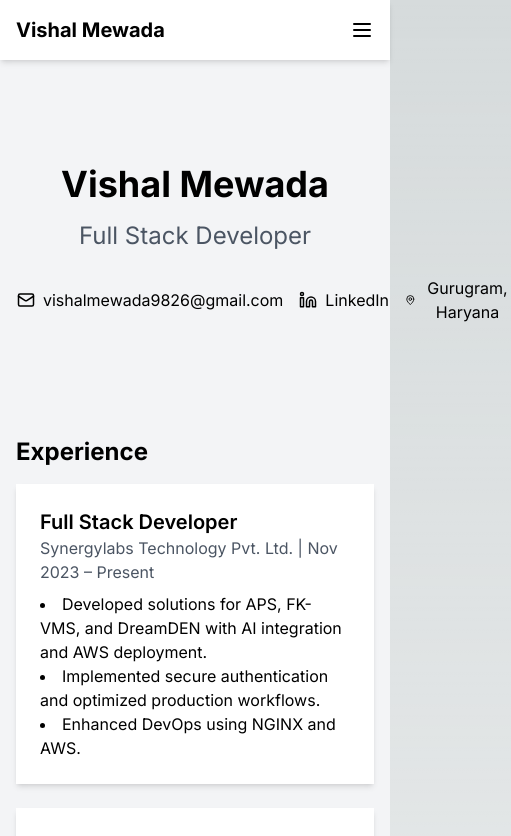
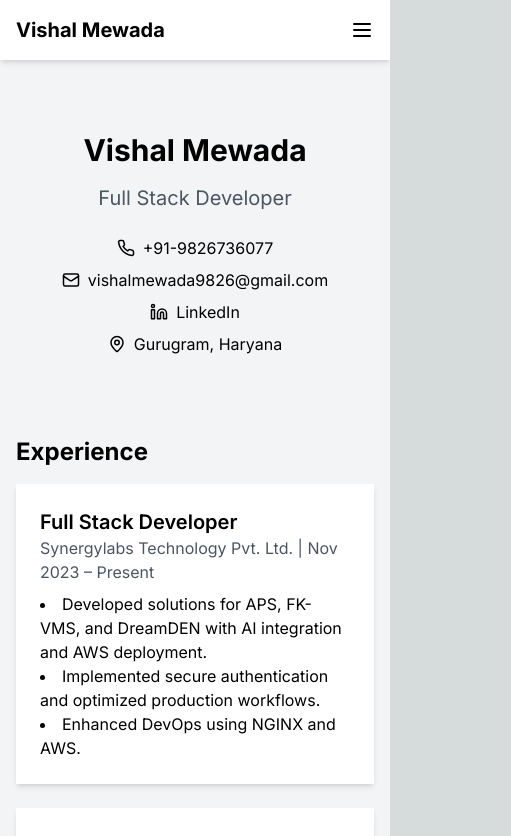
Before and after one commit to vmewada01/My_Portfolio, a Next.js app: page / in a window 390 px wide. Shown: the top 836 px of the page, 511 px wide, since content can reach past the window. Built offline with nearby package versions, Linux system fonts and the light colour scheme.

Commit message:
change in header

```diff
--- a/components/Hero.tsx
+++ b/components/Hero.tsx
@@ -2,10 +2,10 @@ import { GitlabIcon as GitHub, Linkedin, Mail, MapPin, Phone } from 'lucide-reac
 
 export default function Hero() {
   return (
-    <section className="text-center py-20">
-      <h1 className="text-4xl font-bold mb-4">Vishal Mewada</h1>
-      <h2 className="text-2xl text-gray-600 mb-6">Full Stack Developer</h2>
-      <div className="flex justify-center space-x-4 mb-8">
+    <section className="text-center py-12 md:py-20">
+      <h1 className="text-3xl md:text-4xl font-bold mb-4">Vishal Mewada</h1>
+      <h2 className="text-xl md:text-2xl text-gray-600 mb-6">Full Stack Developer</h2>
+      <div className="flex flex-col md:flex-row justify-center items-center space-y-2 md:space-y-0 md:space-x-4 mb-8">
         <a href="tel:+919826736077" className="flex items-center"><Phone className="mr-2" size={18} /> +91-9826736077</a>
         <a href="mailto:vishalmewada9826@gmail.com" className="flex items-center"><Mail className="mr-2" size={18} /> vishalmewada9826@gmail.com</a>
         <a href="https://linkedin.com/in/vishal" target="_blank" rel="noopener noreferrer" className="flex items-center"><Linkedin className="mr-2" size={18} /> LinkedIn</a>
```
